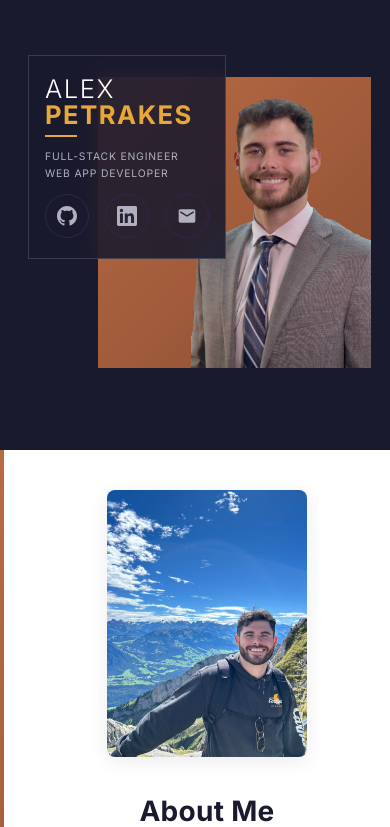
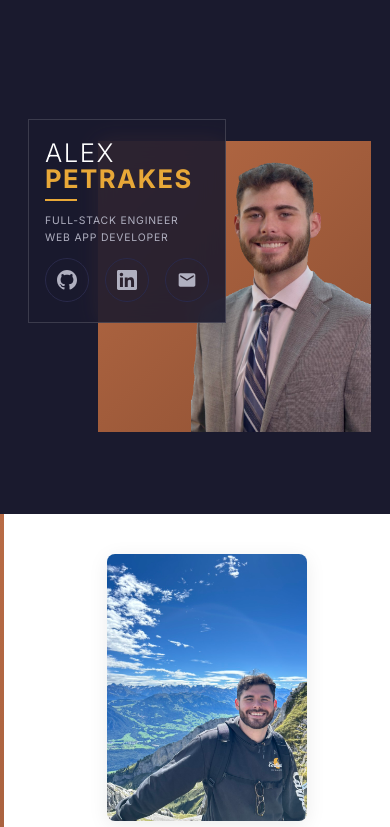
Before and after one commit to apetra-dev/alexpetrakes.com, a Django app: page / in a window 390 px wide. Shown: the part 65-892 px from the top of the page. Run offline with Django 4.2, Linux system fonts and the light colour scheme.

Commit message:
Add top padding to hero section on mobile for nav spacing
Co-authored-by: Cursor <cursoragent@cursor.com>

```diff
--- a/static/css/style.css
+++ b/static/css/style.css
@@ -1181,6 +1181,7 @@ body.menu-open {
 
     .hero-section {
         min-height: auto;
+        padding-top: 4rem;
         padding-bottom: 6rem;
     }
 
```
